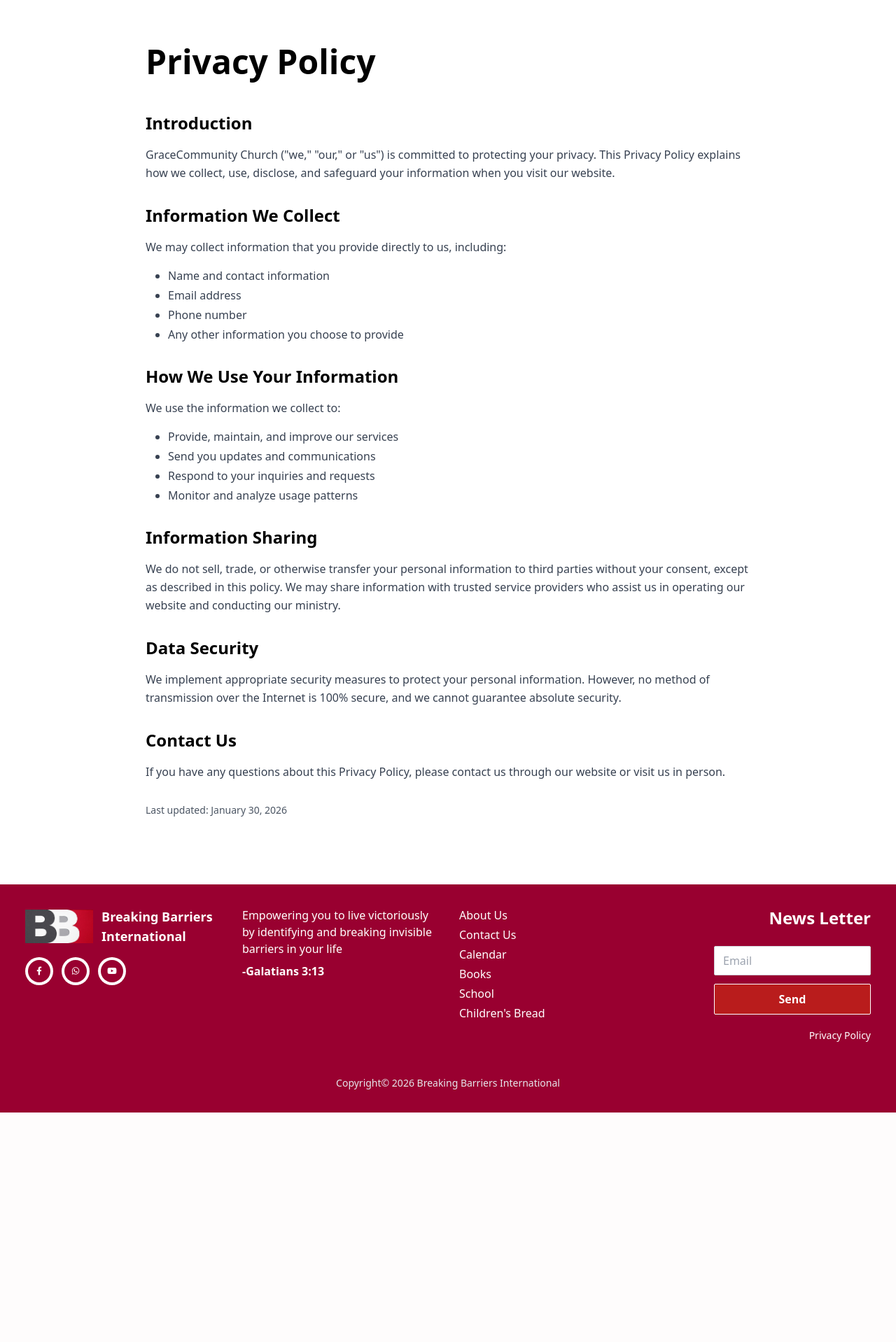
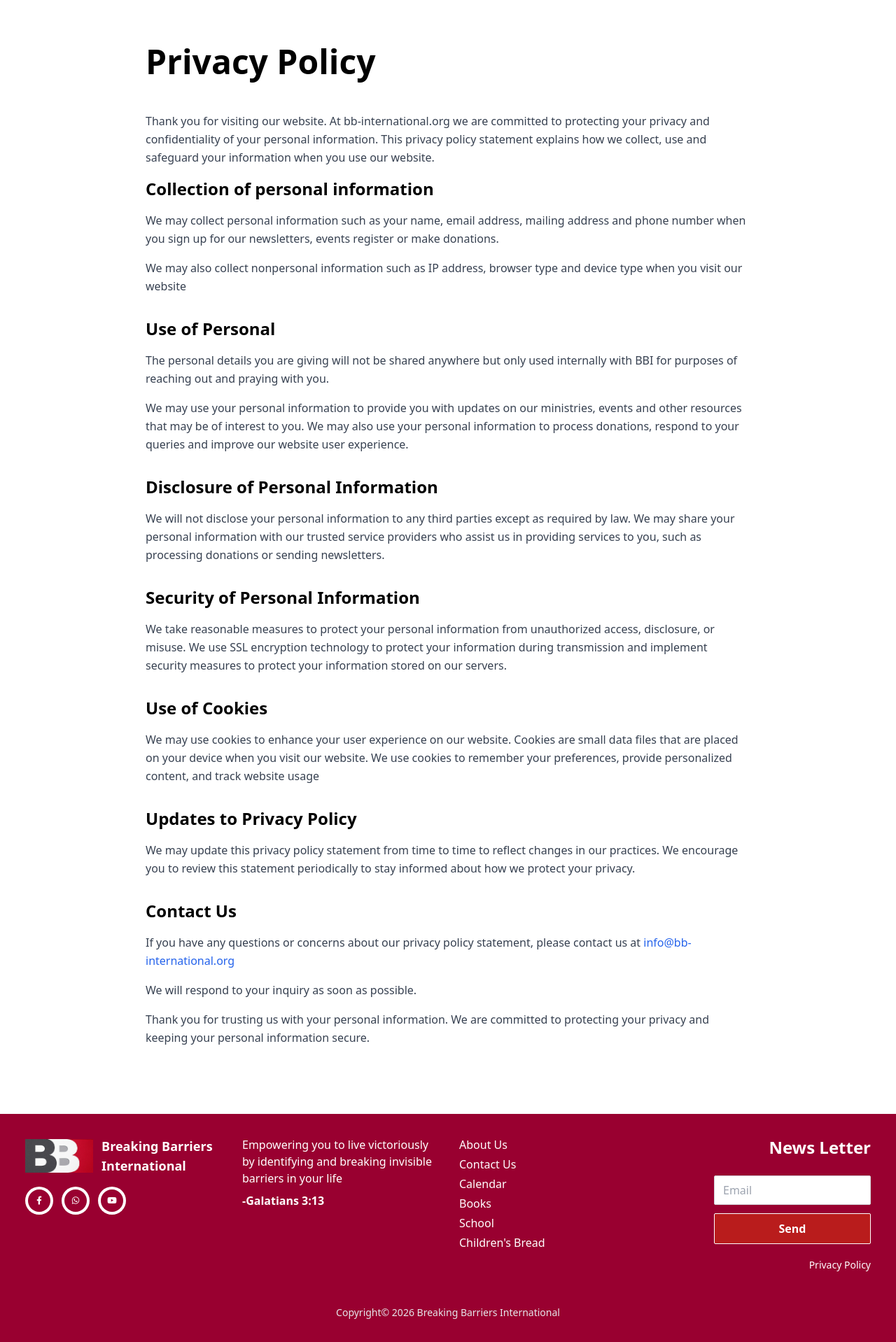
Before and after one commit to MukoyaKuya/Breaking-Barriers-, a Django app: page /privacy/ in a window 1280 px wide. Shown: the part 96-2014 px from the top of the page at 70% size. Before the commit the page ends 1686 px from the top, so only its background shows below. Run offline with Django 5.2, Linux system fonts and the light colour scheme; data comes from the database, SQL or seed files in the repository; parts of the project's set-up code (start-up, migrations or seed data) failed here and were passed over; some libraries are stand-ins or nearby versions.

Commit message:
Update Privacy Policy content

```diff
--- a/church/templates/church/privacy.html
+++ b/church/templates/church/privacy.html
@@ -8,70 +8,90 @@
         <h1 class="text-4xl md:text-5xl font-bold mb-12">Privacy Policy</h1>
 
         <div class="prose max-w-none">
+            <p class="text-gray-700 leading-relaxed mb-4">
+                Thank you for visiting our website. At bb-international.org we are committed to protecting your
+                privacy and confidentiality of your personal information.
+                This privacy policy statement explains how we collect, use and safeguard your information when you
+                use our website.
+            </p>
+
             <section class="mb-8">
-                <h2 class="text-2xl font-bold mb-4">Introduction</h2>
+                <h2 class="text-2xl font-bold mb-4">Collection of personal information</h2>
                 <p class="text-gray-700 leading-relaxed mb-4">
-                    GraceCommunity Church ("we," "our," or "us") is committed to protecting your privacy.
-                    This Privacy Policy explains how we collect, use, disclose, and safeguard your
-                    information when you visit our website.
+                    We may collect personal information such as your name, email
+                    address, mailing address and phone number when you sign up for our newsletters, events register or
+                    make donations.
+                </p>
+                <p class="text-gray-700 leading-relaxed mb-4">
+                    We may also collect nonpersonal information such as IP address, browser type and device type
+                    when you visit our website
                 </p>
             </section>
 
             <section class="mb-8">
-                <h2 class="text-2xl font-bold mb-4">Information We Collect</h2>
+                <h2 class="text-2xl font-bold mb-4">Use of Personal</h2>
                 <p class="text-gray-700 leading-relaxed mb-4">
-                    We may collect information that you provide directly to us, including:
+                    The personal details you are giving will not be shared anywhere but only used
+                    internally with BBI for purposes of reaching out and praying with you.
                 </p>
-                <ul class="list-disc pl-6 text-gray-700 mb-4">
-                    <li>Name and contact information</li>
-                    <li>Email address</li>
-                    <li>Phone number</li>
-                    <li>Any other information you choose to provide</li>
-                </ul>
-            </section>
-
-            <section class="mb-8">
-                <h2 class="text-2xl font-bold mb-4">How We Use Your Information</h2>
                 <p class="text-gray-700 leading-relaxed mb-4">
-                    We use the information we collect to:
-                </p>
-                <ul class="list-disc pl-6 text-gray-700 mb-4">
-                    <li>Provide, maintain, and improve our services</li>
-                    <li>Send you updates and communications</li>
-                    <li>Respond to your inquiries and requests</li>
-                    <li>Monitor and analyze usage patterns</li>
-                </ul>
-            </section>
-
-            <section class="mb-8">
-                <h2 class="text-2xl font-bold mb-4">Information Sharing</h2>
-                <p class="text-gray-700 leading-relaxed mb-4">
-                    We do not sell, trade, or otherwise transfer your personal information to third parties
-                    without your consent, except as described in this policy. We may share information with
-                    trusted service providers who assist us in operating our website and conducting our ministry.
+                    We may use your personal information to provide you with updates on our ministries, events and
+                    other resources that may be of interest to you. We may also use your personal information to
+                    process donations, respond to your queries and improve our website user experience.
                 </p>
             </section>
 
             <section class="mb-8">
-                <h2 class="text-2xl font-bold mb-4">Data Security</h2>
+                <h2 class="text-2xl font-bold mb-4">Disclosure of Personal Information</h2>
                 <p class="text-gray-700 leading-relaxed mb-4">
-                    We implement appropriate security measures to protect your personal information. However,
-                    no method of transmission over the Internet is 100% secure, and we cannot guarantee
-                    absolute security.
+                    We will not disclose your personal information to any third
+                    parties except as required by law. We may share your personal information with our trusted service
+                    providers who assist us in providing services to you, such as processing donations or sending
+                    newsletters.
+                </p>
+            </section>
+
+            <section class="mb-8">
+                <h2 class="text-2xl font-bold mb-4">Security of Personal Information</h2>
+                <p class="text-gray-700 leading-relaxed mb-4">
+                    We take reasonable measures to protect your personal
+                    information from unauthorized access, disclosure, or misuse. We use SSL encryption technology to
+                    protect your information during transmission and implement security measures to protect your
+                    information stored on our servers.
+                </p>
+            </section>
+
+            <section class="mb-8">
+                <h2 class="text-2xl font-bold mb-4">Use of Cookies</h2>
+                <p class="text-gray-700 leading-relaxed mb-4">
+                    We may use cookies to enhance your user experience on our website. Cookies are
+                    small data files that are placed on your device when you visit our website. We use cookies to
+                    remember your preferences, provide personalized content, and track website usage
+                </p>
+            </section>
+
+            <section class="mb-8">
+                <h2 class="text-2xl font-bold mb-4">Updates to Privacy Policy</h2>
+                <p class="text-gray-700 leading-relaxed mb-4">
+                    We may update this privacy policy statement from time to time to reflect
+                    changes in our practices. We encourage you to review this statement periodically to stay informed
+                    about how we protect your privacy.
                 </p>
             </section>
 
             <section class="mb-8">
                 <h2 class="text-2xl font-bold mb-4">Contact Us</h2>
-                <p class="text-gray-700 leading-relaxed">
-                    If you have any questions about this Privacy Policy, please contact us through our
-                    website or visit us in person.
+                <p class="text-gray-700 leading-relaxed mb-4">
+                    If you have any questions or concerns about our privacy policy statement, please
+                    contact us at <a href="mailto:info@bb-international.org"
+                        class="text-blue-600 hover:underline">info@bb-international.org</a>
                 </p>
-            </section>
-
-            <section class="mb-8">
-                <p class="text-sm text-gray-600">
-                    Last updated: {% now "F d, Y" %}
+                <p class="text-gray-700 leading-relaxed mb-4">
+                    We will respond to your inquiry as soon as possible.
+                </p>
+                <p class="text-gray-700 leading-relaxed mb-4">
+                    Thank you for trusting us with your personal information.
+                    We are committed to protecting your privacy and keeping your personal information secure.
                 </p>
             </section>
         </div>
```
